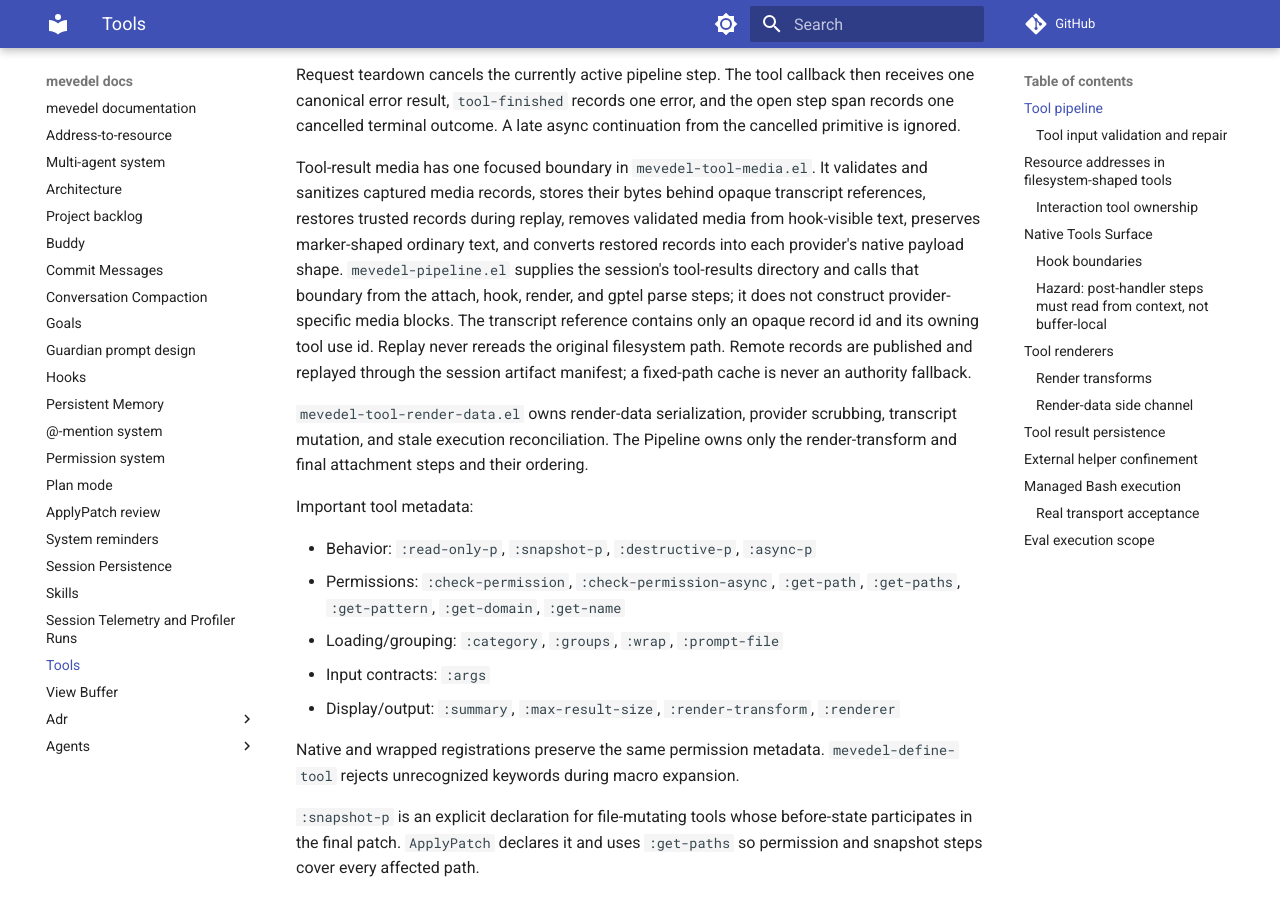
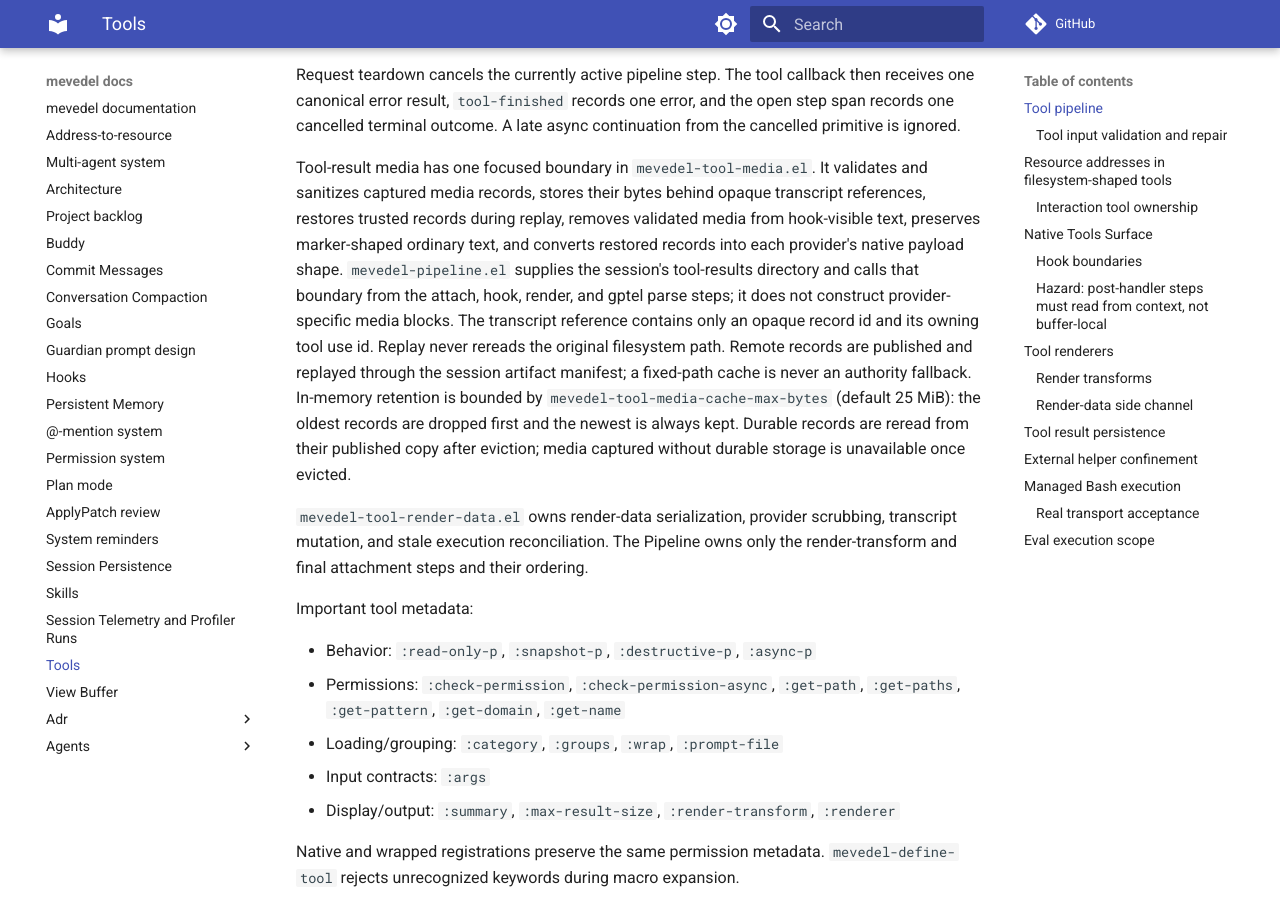
Before and after one commit to FrauH0lle/mevedel, an MkDocs documentation site: the page built from docs/tools.md, in a window 1280 px wide and 900 px high, scrolled down 1877 px. Built offline with MkDocs 1.6.1 and Material for MkDocs 9.7.7, drawn with Linux system fonts in a browser that asks for light colours; comment, search, counter and statistics services are not loaded.

Commit message:
fix(media): Bound retained captured media
Captured media accumulated forever in a process-global store: every
sanitized record, base64 payload included, was retained with no bound,
eviction, or teardown anywhere in production, so repeated image and PDF
reads grew Emacs memory monotonically across turns, sessions, and
workspace changes.

The store becomes one ordered list of records, newest first, bounded by
summed payload bytes.  Eviction drops the oldest first and always keeps
the newest, so the record captured for the request in flight stays
available even when it alone exceeds the bound.  Records whose owning
tool call published a durable copy are reread from that copy after
eviction; media captured for a request without durable storage has no
other copy and is gone once evicted.

* mevedel-tool-media.el (mevedel-tool-media-cache-max-bytes): New
customization holding the in-memory retention bound.

(mevedel-tool-media--store): Hold (ID . RECORD) newest first instead of
an unbounded hash table.

(mevedel-tool-media--cache-bytes, mevedel-tool-media--cache-put): New.
Sum retained payload bytes and retain a record within the bound.

(mevedel-tool-media--store-media-data, mevedel-tool-media--read-media-reference):
Retain and look up records through the bounded store.

* test/test-mevedel-tool-media.el (mevedel-tool-media-attach-result):
Prove byte summation across records and items, durable replay after
eviction, retention of an oversized record, and loss of evicted
ephemeral media.

(mevedel-tool-media-attach-result, mevedel-tool-media-extract)
(mevedel-tool-media-prepare-tool-result): Isolate the store per case
instead of leaving records in the process-global one.

* test/test-mevedel-transcript.el:
* test/test-mevedel-execution-remote.el: Empty the bound store where
these cases forced a cold durable read, and isolate the record the
remote publication helper captures.

* docs/tools.md: Document the retention bound, its eviction order, and
what eviction costs a request without durable storage.

```diff
--- a/docs/tools.md
+++ b/docs/tools.md
@@ -52,7 +52,11 @@ and gptel parse steps; it does not construct provider-specific media blocks.
 The transcript reference contains only an opaque record id and its owning tool
 use id. Replay never rereads the original filesystem path. Remote records are
 published and replayed through the session artifact manifest; a fixed-path
-cache is never an authority fallback.
+cache is never an authority fallback. In-memory retention is bounded by
+`mevedel-tool-media-cache-max-bytes` (default 25 MiB): the oldest records are
+dropped first and the newest is always kept. Durable records are reread from
+their published copy after eviction; media captured without durable storage is
+unavailable once evicted.
 
 `mevedel-tool-render-data.el` owns render-data serialization, provider
 scrubbing, transcript mutation, and stale execution reconciliation. The
```
Also changed, not shown: 4 other files.
